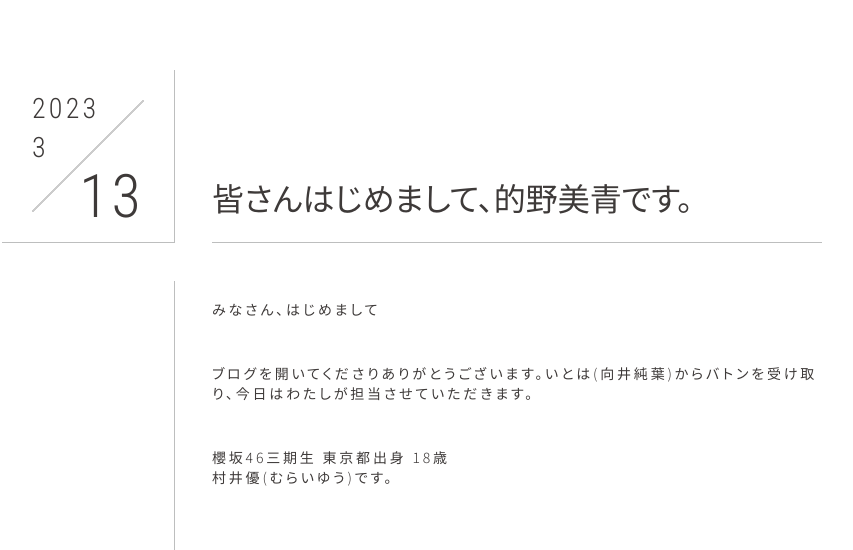
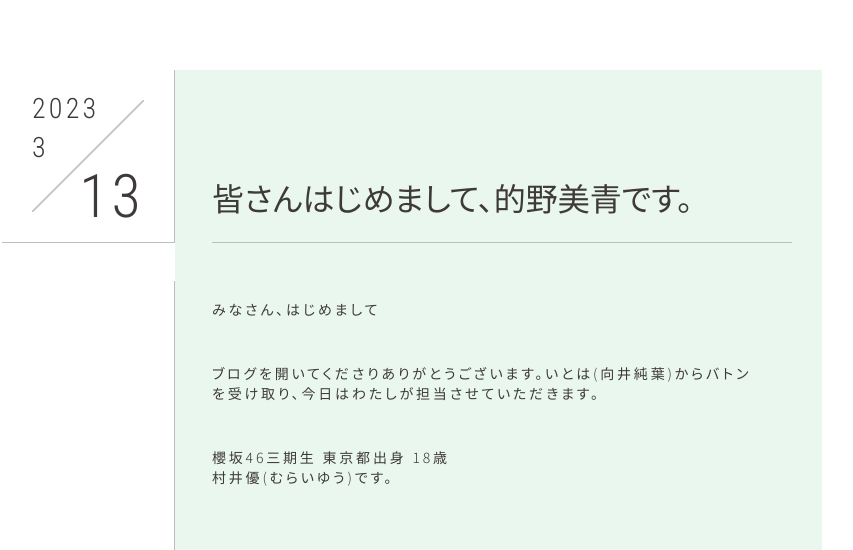
Before and after one commit to MogoWhite/MogoWhite.github.io, a plain HTML site: page index.html in a window 1280 px wide. Shown: the top 550 px of the page, without its empty margins (38-891 px from the left). Drawn offline with Linux system fonts and the light colour scheme.

Commit message:
color changes

```diff
--- a/index.html
+++ b/index.html
@@ -6,6 +6,14 @@
 .__web-inspector-hide-shortcut__, .__web-inspector-hide-shortcut__ *, .__web-inspector-hidebefore-shortcut__::before, .__web-inspector-hideafter-shortcut__::after
 {
     visibility: hidden !important;
+}
+.box-article {
+  background-color: #eaf7ee;
+  padding-right: 30px;
+}
+.col-r {
+  background-color: #eaf7ee;
+  padding-right: 30px;
 }
 </style></head><body id="cate-blog" class="single repv loaded">
     <main class="site-main">
```
